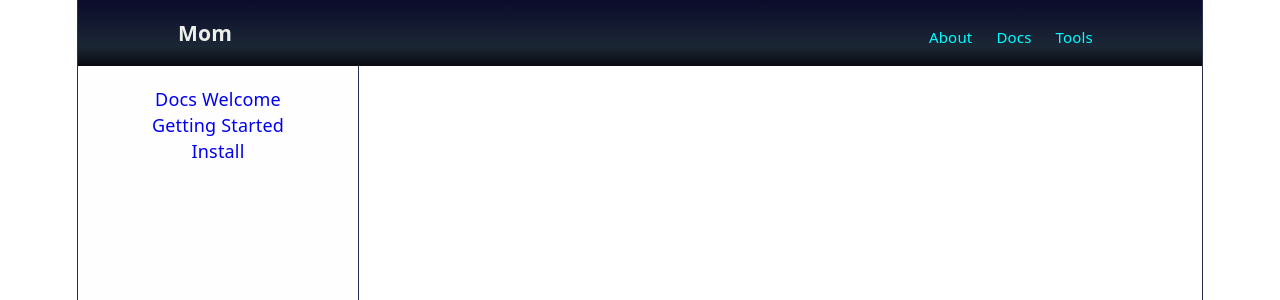
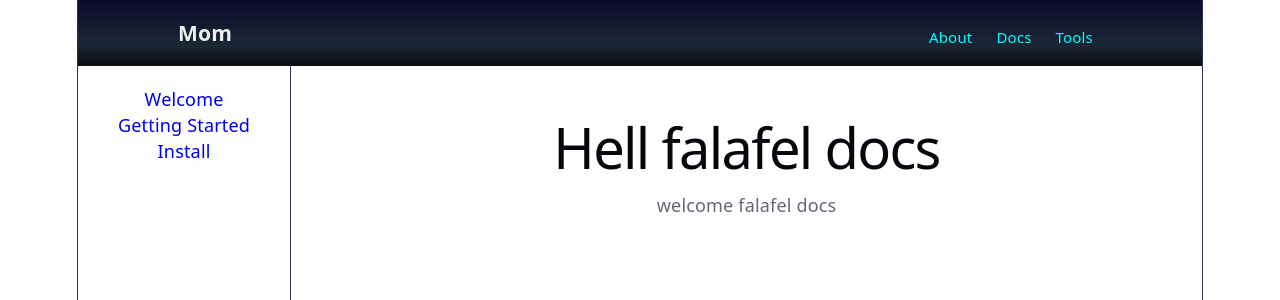
Before and after one commit to etzba/wwwvite, a React (Vite) app: page /docs/welcome in a window 1280 px wide. Shown: the top 300 px of the page. Built offline with nearby package versions, Linux system fonts and the light colour scheme.

Commit message:
Feat(SidebarContent): Sidebar and content in docs and another pages

```diff
--- a/src/App.jsx
+++ b/src/App.jsx
@@ -1,23 +1,26 @@
-import React, { useState, useEffect } from "react";
-import { Routes, Route } from "react-router-dom";
+import { Routes, Route, Navigate } from "react-router-dom";
 import DocsPage from "./pages/Docs/DocsPage";
 import { DocsData } from "./pages/Docs/DocsData";
 import AboutPage from "./pages/About/AboutPage";
+import ToolsPage from "./pages/Tools/ToolsPage";
 import Header from "./components/Header";
-import "./styles/App.css"
+import "./styles/App.css";
 
 const App = () => {
   return (
     <>
-      <Header></Header>
+      <Header />
       <Routes>
         <Route path="/">
-          <Route path="about" element={<AboutPage />} />
-          <Route path="docs/*" element={<DocsPage items={DocsData} />}>
-            {DocsData.map((set, index) => (
-              <Route key={index} path={set.path} />
+          <Route path="" element={<Navigate to="/docs/welcome" replace />} />
+          <Route path="docs" element={<DocsPage items={DocsData} />}>
+            <Route index element={<Navigate to="/docs/welcome" replace />} />
+            {DocsData.map((item, idx) => (
+              <Route key={idx} path={item.path} element={item.element} />
             ))}
           </Route>
+          <Route path="about" element={<AboutPage />} />
+          <Route path="tools" element={<ToolsPage />} />
         </Route>
       </Routes>
     </>
--- a/src/index.css
+++ b/src/index.css
@@ -109,3 +109,7 @@ code {
   padding: 4px 8px;
   background: var(--code-bg);
 }
+
+.content {
+  padding-top: 130px;
+}
--- a/src/pages/Docs/DocsData.jsx
+++ b/src/pages/Docs/DocsData.jsx
@@ -1,22 +1,25 @@
-const DocsHome = () => {
+export const DocsHome = () => {
   return (
     <div>
       <h1>Hell falafel docs</h1>
+      <p>welcome falafel docs</p>
     </div>
   );
-}
+};
 
 const GettingStarted = () => {
   return (
       <div>
+        <h1>Getting Started</h1>
         <p>getting started text</p>
       </div>
   );
 };
 
-const Install = () => {
+export const Install = () => {
   return (
       <div>
+        <h1>Install</h1>
         <p>install text</p>
       </div>
   );
@@ -24,18 +27,21 @@ const Install = () => {
 
 export const DocsData = [
   {
-    title: "Docs Welcome",
+    id: "welcome",
+    title: "Welcome",
     path: "welcome",
-    content: <DocsHome />,
+    element: <DocsHome />,
   },
   {
+    id: "start",
     title: "Getting Started",
     path: "start",
-    content: <GettingStarted />,
+    element: <GettingStarted />,
   },
   {
+    id: "install",
     title: "Install",
     path: "install",
-    content: <Install />,
+    element: <Install />,
   },
 ];
--- a/src/pages/Docs/DocsPage.jsx
+++ b/src/pages/Docs/DocsPage.jsx
@@ -1,12 +1,17 @@
-import React from "react";
 import Sidebar from "../../components/Siderbar";
+import { Outlet } from "react-router";
 
 const DocsPage = ({ items }) => {
-    return (
-        <>
-            <Sidebar items={items}/>
-        </>
-    )
-}
+  return (
+    <>
+      <div style={{ display: 'flex', height: '100%' }}>
+        <Sidebar items={items} />
+        <main style={{ flex: 1, padding: '2rem', overflowY: 'auto' }}>
+          <Outlet />
+        </main>
+      </div>
+    </>
+  );
+};
 
-export default DocsPage
+export default DocsPage;
--- a/src/pages/Tools/ToolsPage.jsx
+++ b/src/pages/Tools/ToolsPage.jsx
@@ -1,11 +1,11 @@
 import React from "react";
 
-const DocsPage = () => {
+const ToolsPage = () => {
     return (
         <>
-            <h1>Hell falafel docs</h1>
+            <h1>Hell falafel tools</h1>
         </>
     )
 }
 
-export default DocsPage
+export default ToolsPage
--- a/src/styles/App.css
+++ b/src/styles/App.css
@@ -17,9 +17,13 @@
   --transition: 240ms cubic-bezier(0.4, 0, 0.2, 1);
 }
 
+.container {
+  display: "flex";
+  height: "100vh";
+}
+
 .sidebar {
   background-color: #e3e6e2;
-  width: 25%;
   padding: 20px 40px 30px 20px;
   height: 100vh;
   position: sticky;
@@ -100,6 +104,3 @@
   justify-content: left;
   color: rgb(235, 240, 235);
 }
-
-.content {
-}
--- a/vite.config.js
+++ b/vite.config.js
@@ -3,10 +3,5 @@ import react from "@vitejs/plugin-react";
 
 // https://vite.dev/config/
 export default defineConfig({
-  esbuild: {
-    include: /\.[jt]sx?$/,
-    exclude: [],
-    loader: "jsx",
-  },
   plugins: [react()],
 });
```
Also changed, not shown: src/components/Content.jsx (deleted, +0 -12 lines), src/components/Siderbar.jsx (+10 -2 lines). Lines whose indentation alone changed are shown as unchanged.
